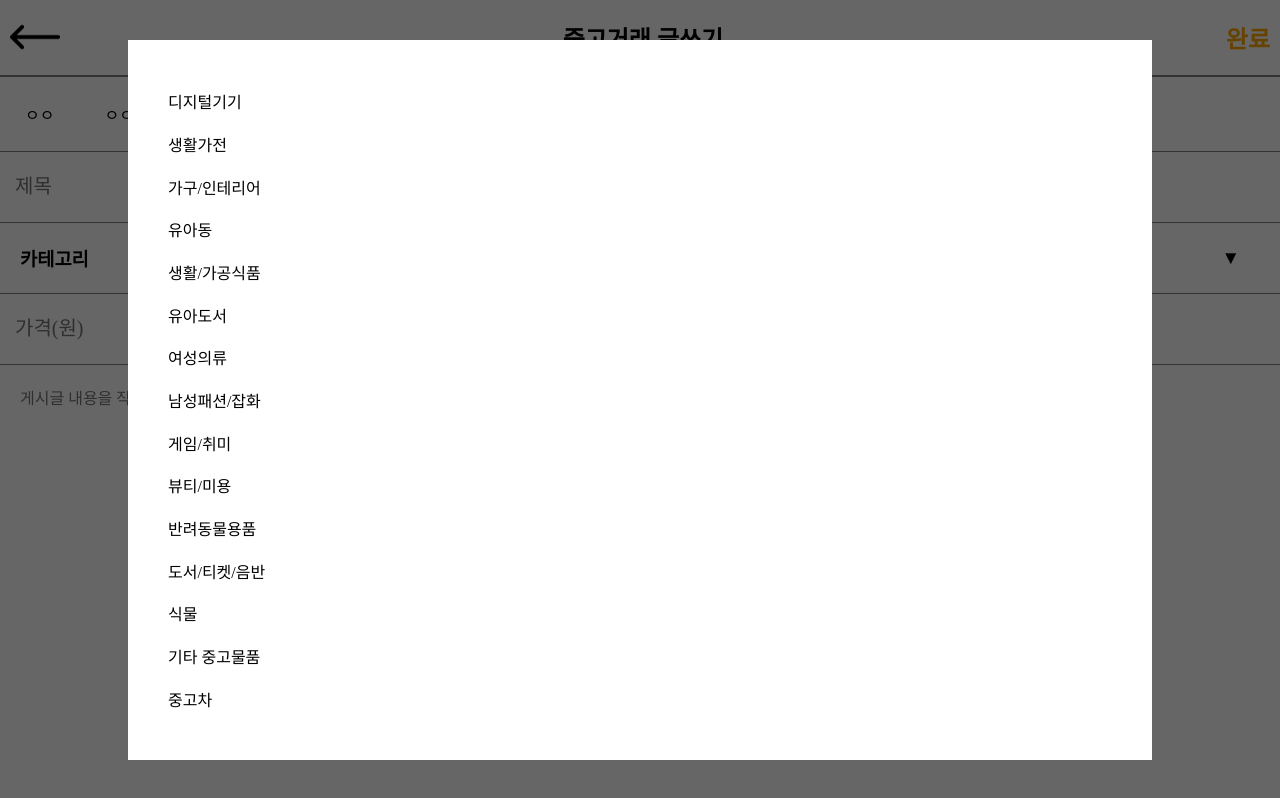
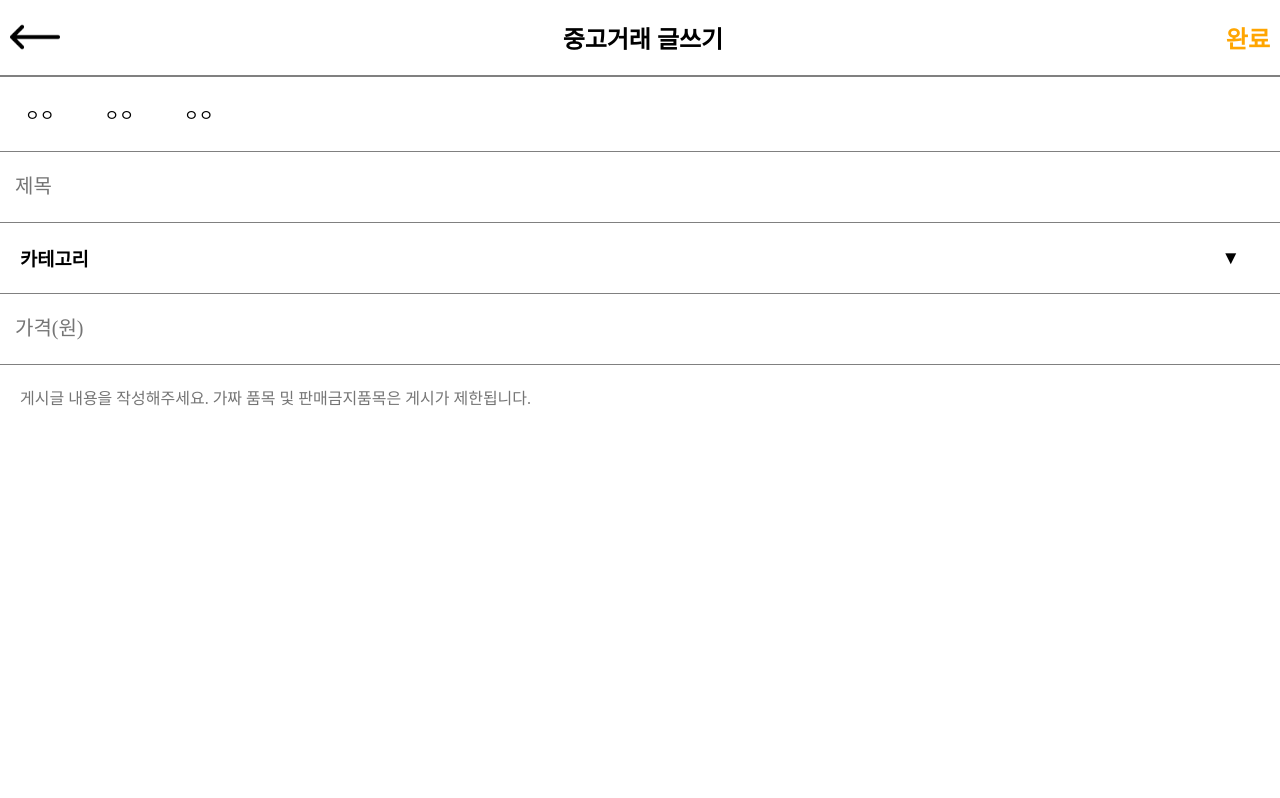
Before and after one commit to DKU-D-Coding/react-study-carrot-market, a React (Create React App) app in the folder bubbletea03-my-app/: page /writing in a window 1280 px wide. Built offline with nearby package versions, Linux system fonts and the light colour scheme.

Commit message:
feat: CategoryModal 동작 완성

```diff
--- a/bubbletea03-my-app/src/component/writing-page/CategoryModal.js
+++ b/bubbletea03-my-app/src/component/writing-page/CategoryModal.js
@@ -1,13 +1,18 @@
 import styled from 'styled-components';
 
 
-export default function CategoryModal() {
+export default function CategoryModal({ close, select }) {
     return (
         <StyledBlock>
+            <Background onClick={close}/>
             <section>
                 <div className='categories'>
                     {
-                        CATEGORY_LIST.map((category, idx) => <button key={idx}>{category}</button>)
+                        CATEGORY_LIST.map((category, idx) =>
+                            <button onClick={() => {select(category); close();}} key={idx}>
+                                {category}
+                            </button>
+                            )
                     }
                 </div>
             </section>
@@ -15,10 +20,13 @@ export default function CategoryModal() {
     );
 }
 
+const Background = styled.div`
+    width: 100%;
+    height: 100%;
+`
+
 const StyledBlock = styled.div`
-    display: flex;
-    align-items: center;
-    position: fixed;
+    position: absolute;
     background-color: rgba(0, 0, 0, 0.6);
     top: 0;
     right: 0;
@@ -26,9 +34,12 @@ const StyledBlock = styled.div`
     bottom: 0;
 
     section {
+        position: absolute;
+        top: 50%;
+        left: 50%;
+        transform: translate(-50%, -50%);
         width: 80%;
         height: 90%;
-        margin: 0 auto;
         background-color: white;
 
         .categories {
--- a/bubbletea03-my-app/src/page/WritingPage.js
+++ b/bubbletea03-my-app/src/page/WritingPage.js
@@ -1,3 +1,4 @@
+import { useState } from 'react';
 import styled from 'styled-components';
 import CategoryModal from '../component/writing-page/CategoryModal';
 import Header from '../component/writing-page/Header';
@@ -6,10 +7,16 @@ import Header from '../component/writing-page/Header';
 
 
 export default function WritingPage() {
+    const [categoryModalState, setCategoryModalState] = useState(false);
+    const [selectedCategory, setSelectedCategory] = useState("");
+
     return ( // TODO: html 전부 완성되면, 컴포넌트화 시키기
         <StyledBlock>
             <Header/>
-            <CategoryModal/>
+            {
+                categoryModalState
+                && <CategoryModal close={() => {setCategoryModalState(false)}} select={setSelectedCategory}/>
+            }
             <div className='photo-upload'>
                 <div>ㅇㅇ</div>
                 <div>ㅇㅇ</div>
@@ -19,8 +26,10 @@ export default function WritingPage() {
                 <input type="text" placeholder="제목"/>
             </div>
             <div className='category'>
-                <h3>카테고리</h3>
-                <button><h3>▼</h3></button>
+                <h3>{selectedCategory || "카테고리"}</h3>
+                <button onClick={() => {setCategoryModalState(true)}}>
+                    <h3>▼</h3>
+                </button>
             </div>
             <div className='price'>
                 <input type="text" placeholder="가격(원)"/>
```
Also changed, not shown: 1 other file (tests, documents, lock files or other folders).
